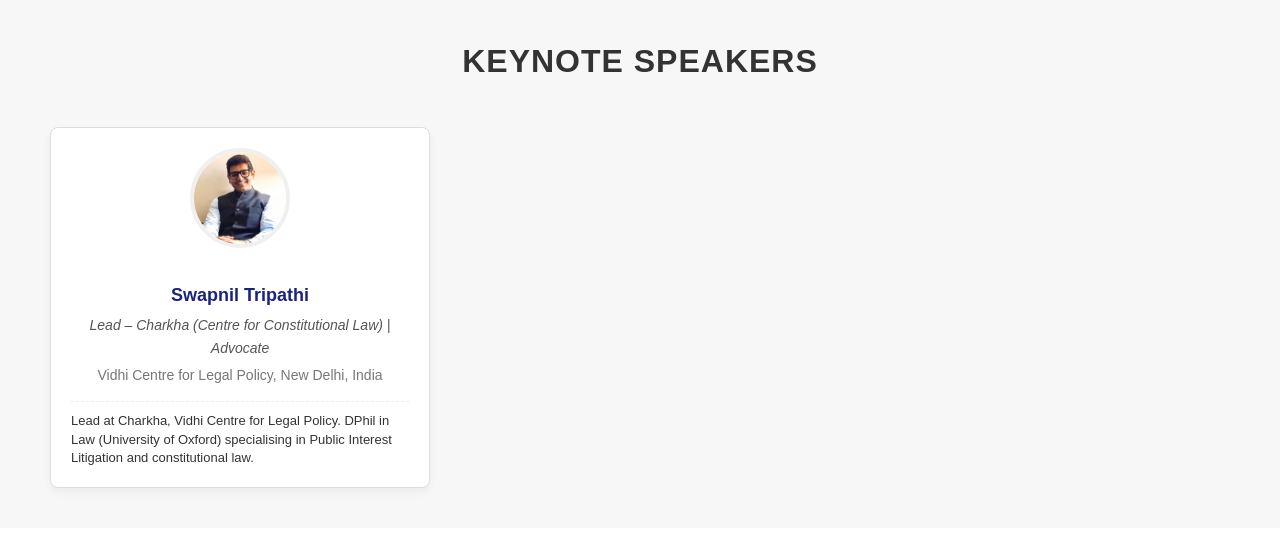
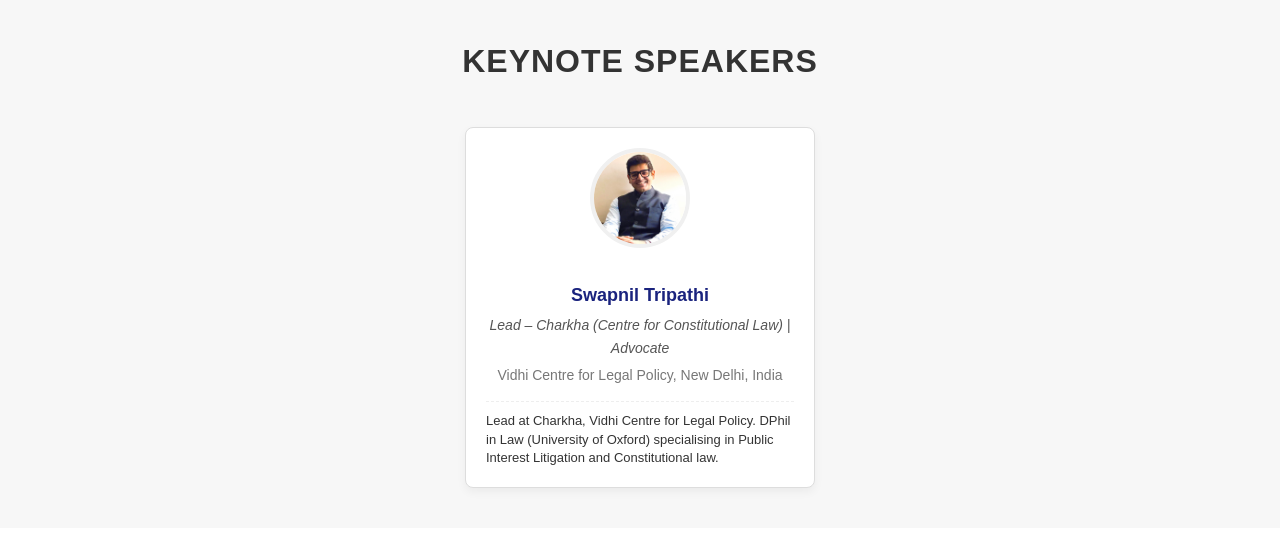
Before and after one commit to csjmuconference/csjmu-conference, a React (Create React App) app: page / in a window 1280 px wide. Shown: the part 9860-10398 px from the top of the page. Built offline with nearby package versions, Linux system fonts and the light colour scheme.

Commit message:
keynote speaker css updation

```diff
--- a/src/components/Contact/Contact.js
+++ b/src/components/Contact/Contact.js
@@ -24,8 +24,8 @@ const Contact = () => {
                 <i className="fas fa-phone"></i>
                 <div>
                   <h4>Phone</h4>
-                   <p>Piyush Pandey: +91-7905295155</p>
-                  <p>Khushi singh: +91-9839686849</p>
+                  <p>Piyush Pandey: +91-7905295155</p>
+                  <p>Khushi Singh: +91-9839686849</p>
 
                 </div>
               </div>
--- a/src/components/KeynoteSpeakers.css
+++ b/src/components/KeynoteSpeakers.css
@@ -22,9 +22,15 @@
 
 /* Speaker Grid Layout */
 .speakers-grid {
-    display: grid;
+    /* display: grid; */
     /* 3 columns on large screens */
-    grid-template-columns: repeat(3, 1fr);
+    /* grid-template-columns: repeat(3, 1fr);
+    gap: 20px;
+    max-width: 1200px;
+    margin: 0 auto; */
+    display: flex;          /* Grid ki jagah Flexbox use karein */
+    flex-wrap: wrap;        /* Responsive banane ke liye wrap allow karein */
+    justify-content: center; /* Ye ek card ho ya do, hamesha center rakhega */
     gap: 20px;
     max-width: 1200px;
     margin: 0 auto;
@@ -32,14 +38,28 @@
 
 /* Individual Speaker Card */
 .speaker-card {
+    /* border: 1px solid #ddd;
+    border-radius: 8px; */
+    /* Slightly more rounded corners */
+    /* box-shadow: 0 4px 10px rgba(0, 0, 0, 0.05);
+    background-color: #fff;
+    padding: 20px;
+    min-height: 280px; */
+    /* Ensure cards have a minimum uniform height */
+    /* display: flex;
+    flex-direction: column;
+    align-items: center;
+    transition: box-shadow 0.3s ease; */
+    flex: 0 1 350px; /* Ye card ki width control karega: grow 0, shrink 1, basis 350px */
+    width: 100%;     /* Mobile ke liye full width support */
+    max-width: 380px; /* Card ko zyada bada hone se rokne ke liye */
+
     border: 1px solid #ddd;
     border-radius: 8px;
-    /* Slightly more rounded corners */
     box-shadow: 0 4px 10px rgba(0, 0, 0, 0.05);
     background-color: #fff;
     padding: 20px;
     min-height: 280px;
-    /* Ensure cards have a minimum uniform height */
     display: flex;
     flex-direction: column;
     align-items: center;
@@ -108,10 +128,10 @@
 /* --- Responsive Adjustments --- */
 
 @media (max-width: 900px) {
-    .speakers-grid {
-        grid-template-columns: repeat(2, 1fr);
+    /* .speakers-grid { */
+        /* grid-template-columns: repeat(2, 1fr); */
         /* 2 columns on tablets */
-    }
+    /* } */
 
     .speakers-section {
         padding: 20px;
@@ -119,10 +139,10 @@
 }
 
 @media (max-width: 600px) {
-    .speakers-grid {
-        grid-template-columns: 1fr;
+    /* .speakers-grid { */
+        /* grid-template-columns: 1fr; */
         /* 1 column on phones */
-    }
+    /* } */
 
     .speakers-title {
         font-size: 28px;
--- a/src/components/KeynoteSpeakers.js
+++ b/src/components/KeynoteSpeakers.js
@@ -24,7 +24,7 @@ const speakersData = [
     name: 'Swapnil Tripathi',
     title: 'Lead – Charkha (Centre for Constitutional Law) | Advocate',
     affiliation: 'Vidhi Centre for Legal Policy, New Delhi, India',
-    details: 'Lead at Charkha, Vidhi Centre for Legal Policy. DPhil in Law (University of Oxford) specialising in Public Interest Litigation and constitutional law.',
+    details: 'Lead at Charkha, Vidhi Centre for Legal Policy. DPhil in Law (University of Oxford) specialising in Public Interest Litigation and Constitutional law.',
     imageUrl: c15,
     isKeynote: true
 },
```
